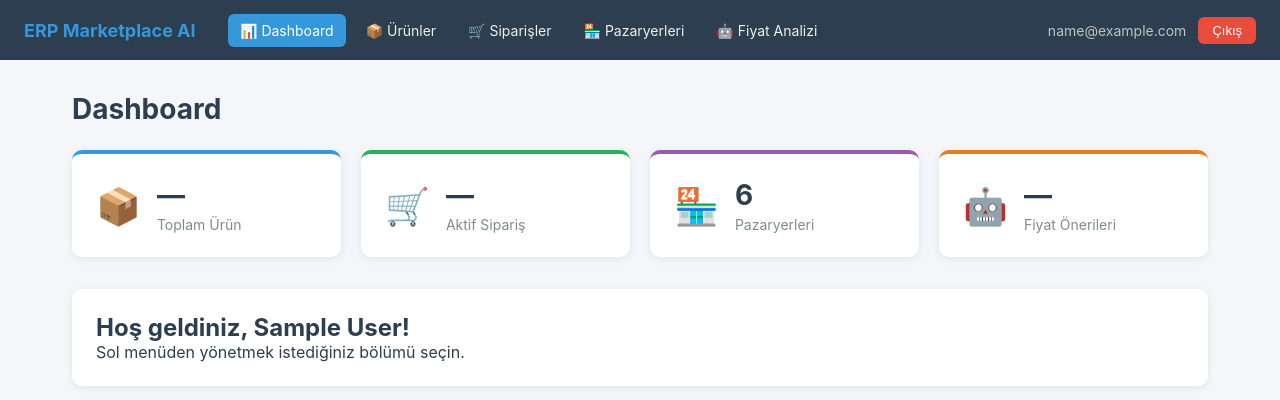
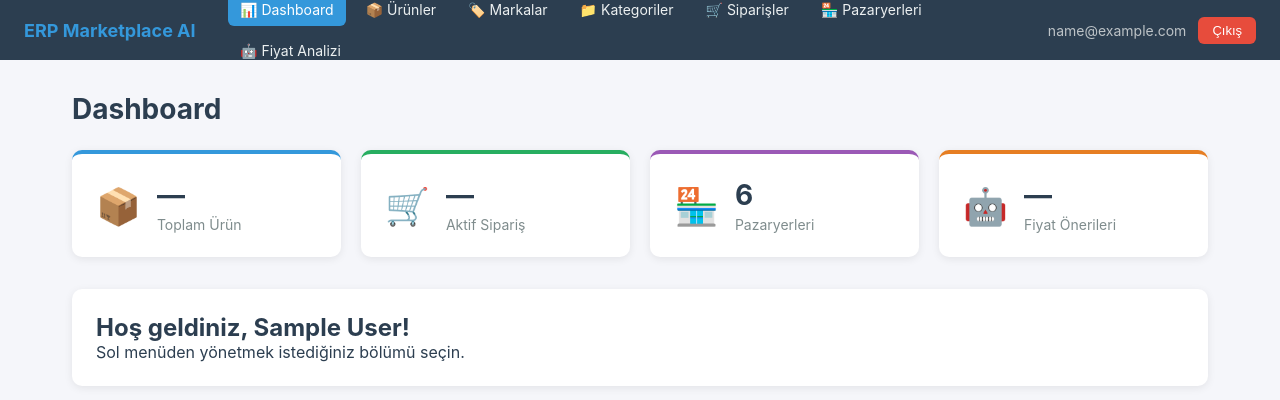
Before and after one commit to Bikosumama/erp-marketplace-ai, a Next.js app in the folder frontend/: page /dashboard in a window 1280 px wide. Shown: the top 400 px of the page. Built offline with nearby package versions, Linux system fonts and the light colour scheme; sample sign-in values are in the browser's storage.

Commit message:
Update Navigation.js

```diff
--- a/frontend/components/Navigation.js
+++ b/frontend/components/Navigation.js
@@ -1,5 +1,4 @@
 'use client';
-
 import Link from 'next/link';
 import { usePathname, useRouter } from 'next/navigation';
 import { useAuth } from '../context/AuthContext';
@@ -7,6 +6,8 @@ import { useAuth } from '../context/AuthContext';
 const navItems = [
   { href: '/dashboard', label: '📊 Dashboard' },
   { href: '/products', label: '📦 Ürünler' },
+  { href: '/brands', label: '🏷️ Markalar' },
+  { href: '/categories', label: '📁 Kategoriler' },
   { href: '/orders', label: '🛒 Siparişler' },
   { href: '/marketplaces', label: '🏪 Pazaryerleri' },
   { href: '/price-analysis', label: '🤖 Fiyat Analizi' },
@@ -25,18 +26,12 @@ export default function Navigation() {
   return (
     <nav style={styles.nav}>
       <div style={styles.brand}>
-        <Link href="/dashboard">ERP Marketplace AI</Link>
+        <Link href="/dashboard" style={{ color: '#3498db', textDecoration: 'none' }}>ERP Marketplace AI</Link>
       </div>
       <ul style={styles.navList}>
         {navItems.map((item) => (
           <li key={item.href}>
-            <Link
-              href={item.href}
-              style={{
-                ...styles.navLink,
-                ...(pathname === item.href ? styles.activeLink : {}),
-              }}
-            >
+            <Link href={item.href} style={{ ...styles.navLink, ...(pathname === item.href ? styles.activeLink : {}) }}>
               {item.label}
             </Link>
           </li>
@@ -44,63 +39,19 @@ export default function Navigation() {
       </ul>
       <div style={styles.userSection}>
         {user && <span style={styles.userName}>{user.email || user.name}</span>}
-        <button onClick={handleLogout} style={styles.logoutBtn}>
-          Çıkış
-        </button>
+        <button onClick={handleLogout} style={styles.logoutBtn}>Çıkış</button>
       </div>
     </nav>
   );
 }
 
 const styles = {
-  nav: {
-    display: 'flex',
-    alignItems: 'center',
-    backgroundColor: '#2c3e50',
-    color: '#fff',
-    padding: '0 24px',
-    height: '60px',
-    gap: '24px',
-  },
-  brand: {
-    fontWeight: 'bold',
-    fontSize: '18px',
-    color: '#3498db',
-    minWidth: '180px',
-  },
-  navList: {
-    display: 'flex',
-    listStyle: 'none',
-    gap: '8px',
-    flex: 1,
-  },
-  navLink: {
-    display: 'block',
-    padding: '8px 12px',
-    borderRadius: '6px',
-    color: '#ecf0f1',
-    fontSize: '14px',
-    transition: 'background 0.2s',
-  },
-  activeLink: {
-    backgroundColor: '#3498db',
-    color: '#fff',
-  },
-  userSection: {
-    display: 'flex',
-    alignItems: 'center',
-    gap: '12px',
-  },
-  userName: {
-    fontSize: '14px',
-    color: '#bdc3c7',
-  },
-  logoutBtn: {
-    padding: '6px 14px',
-    backgroundColor: '#e74c3c',
-    color: '#fff',
-    border: 'none',
-    borderRadius: '6px',
-    fontSize: '13px',
-  },
+  nav: { display: 'flex', alignItems: 'center', backgroundColor: '#2c3e50', color: '#fff', padding: '0 24px', height: '60px', gap: '24px' },
+  brand: { fontWeight: 'bold', fontSize: '18px', color: '#3498db', minWidth: '180px' },
+  navList: { display: 'flex', listStyle: 'none', gap: '8px', flex: 1, flexWrap: 'wrap', margin: 0, padding: 0 },
+  navLink: { display: 'block', padding: '8px 12px', borderRadius: '6px', color: '#ecf0f1', fontSize: '14px', textDecoration: 'none' },
+  activeLink: { backgroundColor: '#3498db', color: '#fff' },
+  userSection: { display: 'flex', alignItems: 'center', gap: '12px' },
+  userName: { fontSize: '14px', color: '#bdc3c7' },
+  logoutBtn: { padding: '6px 14px', backgroundColor: '#e74c3c', color: '#fff', border: 'none', borderRadius: '6px', fontSize: '13px', cursor: 'pointer' },
 };
```
